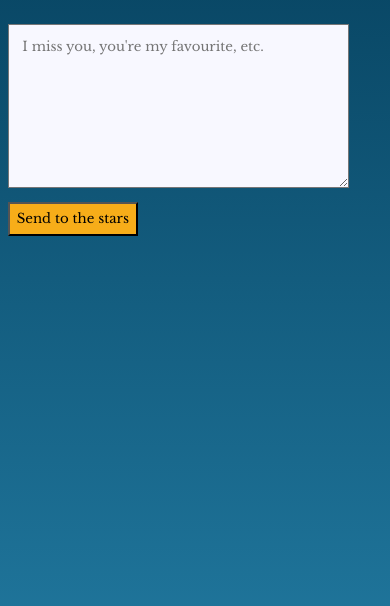
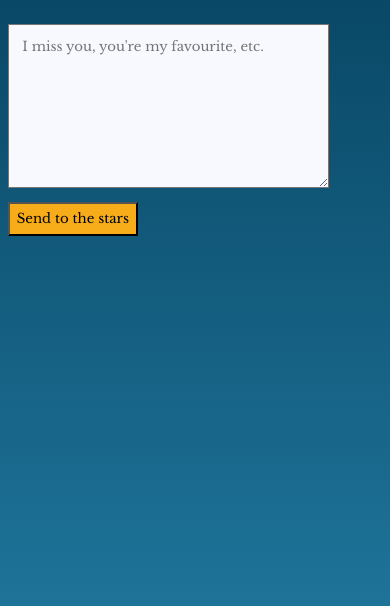
Before and after one commit to rainbow-bamboo/tiwihs, a plain HTML site: page index.html in a window 390 px wide. Shown: the part 130-736 px from the top of the page. Drawn offline with nearby package versions, Linux system fonts and the light colour scheme.

Commit message:
adjusts mobile textarea width

```diff
--- a/style.css
+++ b/style.css
@@ -34,6 +34,6 @@ h1{
       font-size: 2.5rem;
     }
     #message{
-        width: 80vw;
+        width: 75vw;
     }
   }
```
